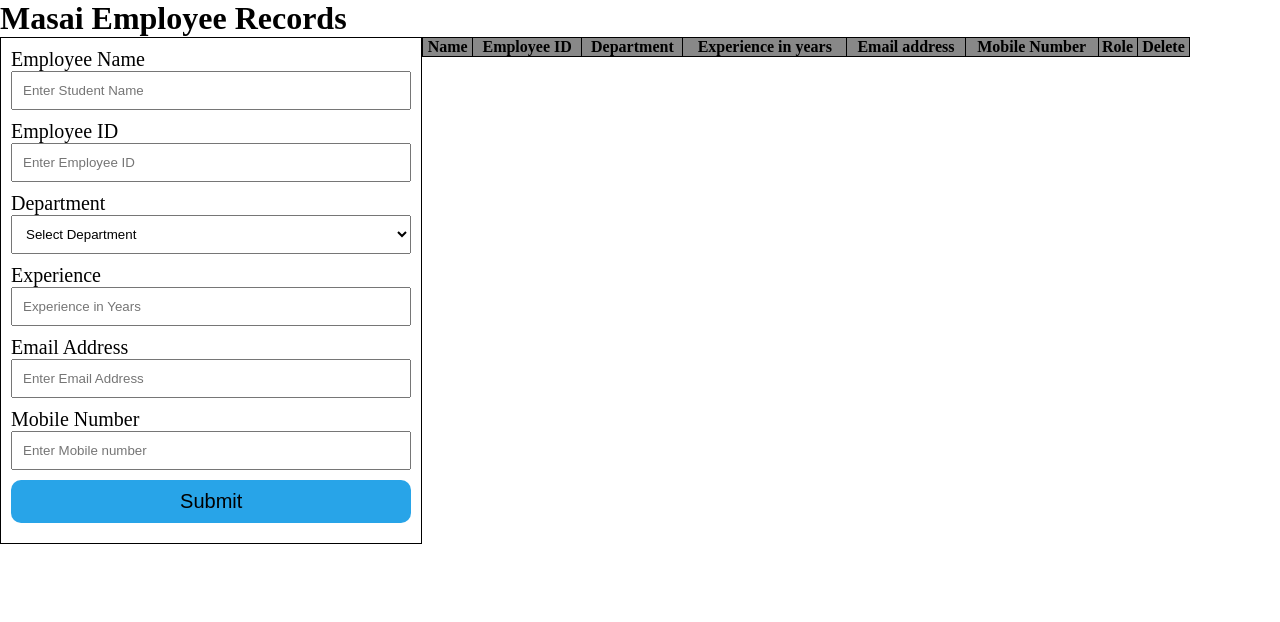
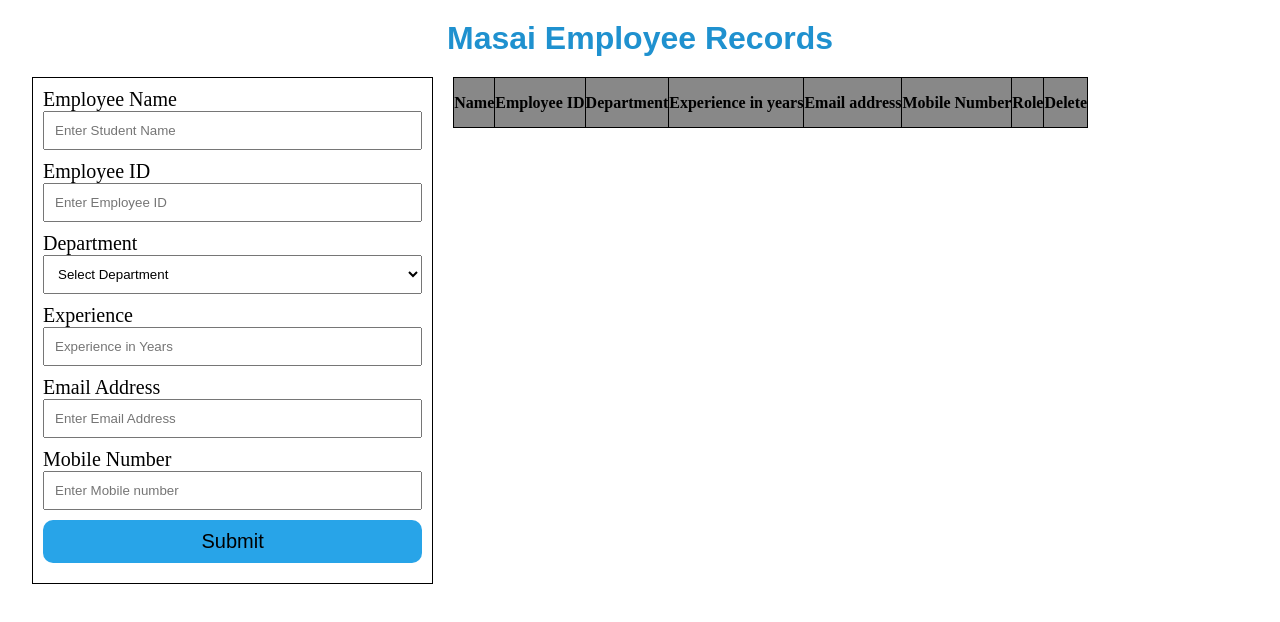
Before and after one commit to akmurmu82/Cap-05, a plain HTML site: page DOM-III/CAP-05_DOM-III/Masai Employee Records/index.html in a window 1280 px wide. Drawn offline with Linux system fonts and the light colour scheme.

Commit message:
more changes to CSS in MER

```diff
--- a/DOM-III/CAP-05_DOM-III/Masai Employee Records/index.css
+++ b/DOM-III/CAP-05_DOM-III/Masai Employee Records/index.css
@@ -4,8 +4,18 @@
     margin: 0;
 }
 
+h1{
+    text-align: center;
+    font-family: sans-serif;
+    color: #1f91cf;
+    margin: 20px;
+}
+
 div {
     display: flex;
+    gap: 20px;
+    width: 95%;
+    margin: auto;
 }
 
 form {
@@ -24,13 +34,13 @@
 
 table {
     border: 1px solid;
-    width: 60%;
     max-height: 400px; /* Set a maximum height for the table */
     overflow-y: auto; /* Enable vertical scrolling if needed */
 }
 
 tr {
     max-height: 50px; /* Set a maximum height for individual rows */
+    height: 50px;
     overflow: hidden; /* Hide overflow content in rows */
 }
 
--- a/DOM-III/CAP-05_DOM-III/Masai Employee Records/record.js
+++ b/DOM-III/CAP-05_DOM-III/Masai Employee Records/record.js
@@ -21,15 +21,15 @@
     let paramArr = [name, empId, dep, exp, email, mob, role, del];
     let tr = document.createElement('tr');
 
-    tr.addEventListener('click', (event)=> {
-        event.target.parentNode.remove();
-    })
-
     for(let param of paramArr) {
-        if(param == role) {
-        }
         let td = document.createElement('td');
         td.innerText = param;
+        if(param == del) {
+                td.addEventListener('click', (event)=> {
+                event.target.parentNode.remove();
+            })
+            td.style.cursor = 'default'
+        }
         tr.append(td);
     }
     tbody.append(tr);
```
